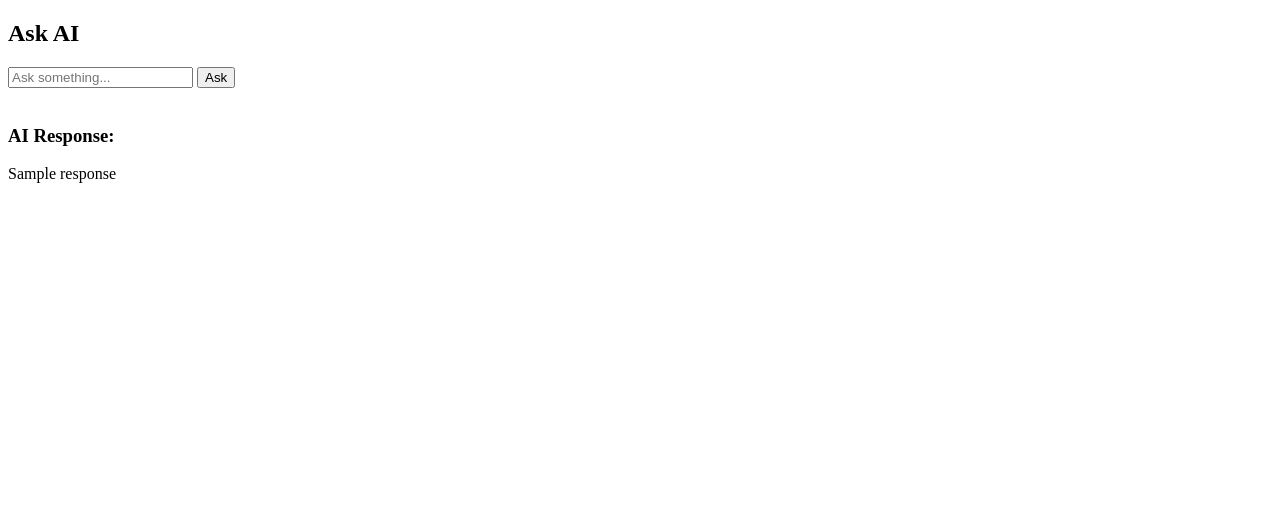
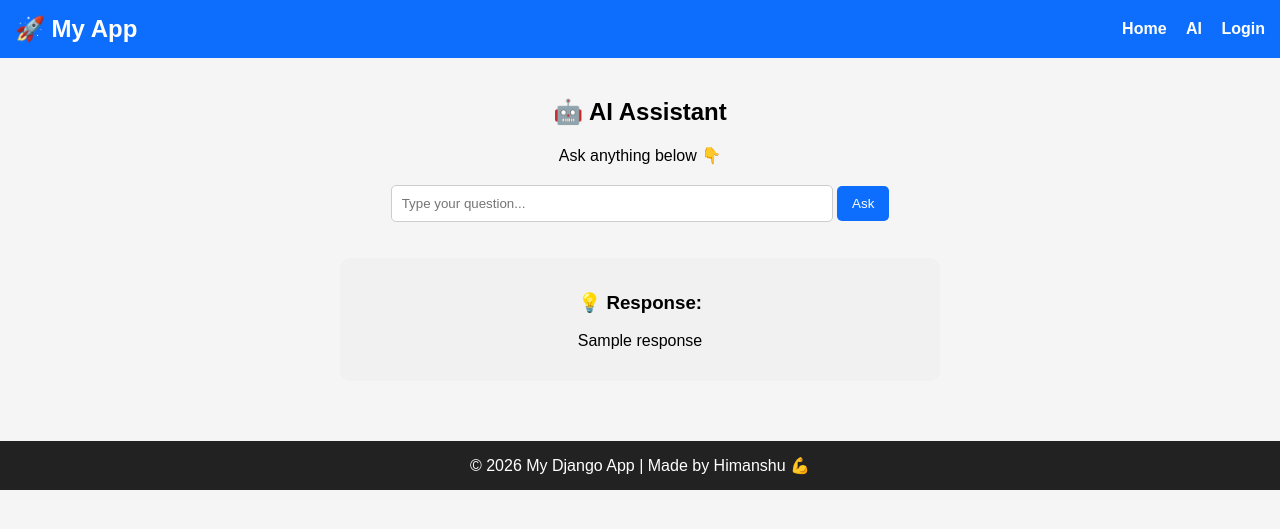
Before and after one commit to Himanshu8578/django-project, a Django app: template main/templates/ai.html in a window 1280 px wide. Shown: the top 529 px of the page. Run offline with Django 5.2, Linux system fonts and the light colour scheme; the template is opened without the code that fills it: most values are stand-ins (such as "Sample title", 1, 10 or a date in 2020); parts of the project's set-up code (start-up, migrations or seed data) failed here and were passed over.

Commit message:
fixed ai html

```diff
--- a/main/templates/ai.html
+++ b/main/templates/ai.html
@@ -1,24 +1,38 @@
-<!DOCTYPE html>
-<html>
-<head>
-    <title>AI Chat</title>
-</head>
-<body>
+{% extends 'base.html' %}
 
-<h2>Ask AI</h2>
+{% block content %}
 
-<form method="POST">
-    {% csrf_token %}
-    <input type="text" name="prompt" placeholder="Ask something..." required>
-    <button type="submit">Ask</button>
-</form>
+<div style="max-width:600px; margin:auto; text-align:center;">
 
-<br>
+    <h2>🤖 AI Assistant</h2>
+    <p>Ask anything below 👇</p>
 
-{% if response %}
-    <h3>AI Response:</h3>
-    <p>{{ response }}</p>
-{% endif %}
+    <form method="POST" style="margin-top:20px;">
+        {% csrf_token %}
+        <input
+            type="text"
+            name="prompt"
+            placeholder="Type your question..."
+            style="padding:10px; width:70%; border-radius:5px; border:1px solid #ccc;"
+            required
+        >
+        <button
+            type="submit"
+            style="padding:10px 15px; background:#0d6efd; color:white; border:none; border-radius:5px;"
+        >
+            Ask
+        </button>
+    </form>
 
-</body>
-</html>
+    <br><br>
+
+    {% if response %}
+        <div style="background:#f1f1f1; padding:15px; border-radius:10px;">
+            <h3>💡 Response:</h3>
+            <p>{{ response }}</p>
+        </div>
+    {% endif %}
+
+</div>
+
+{% endblock %}
```
